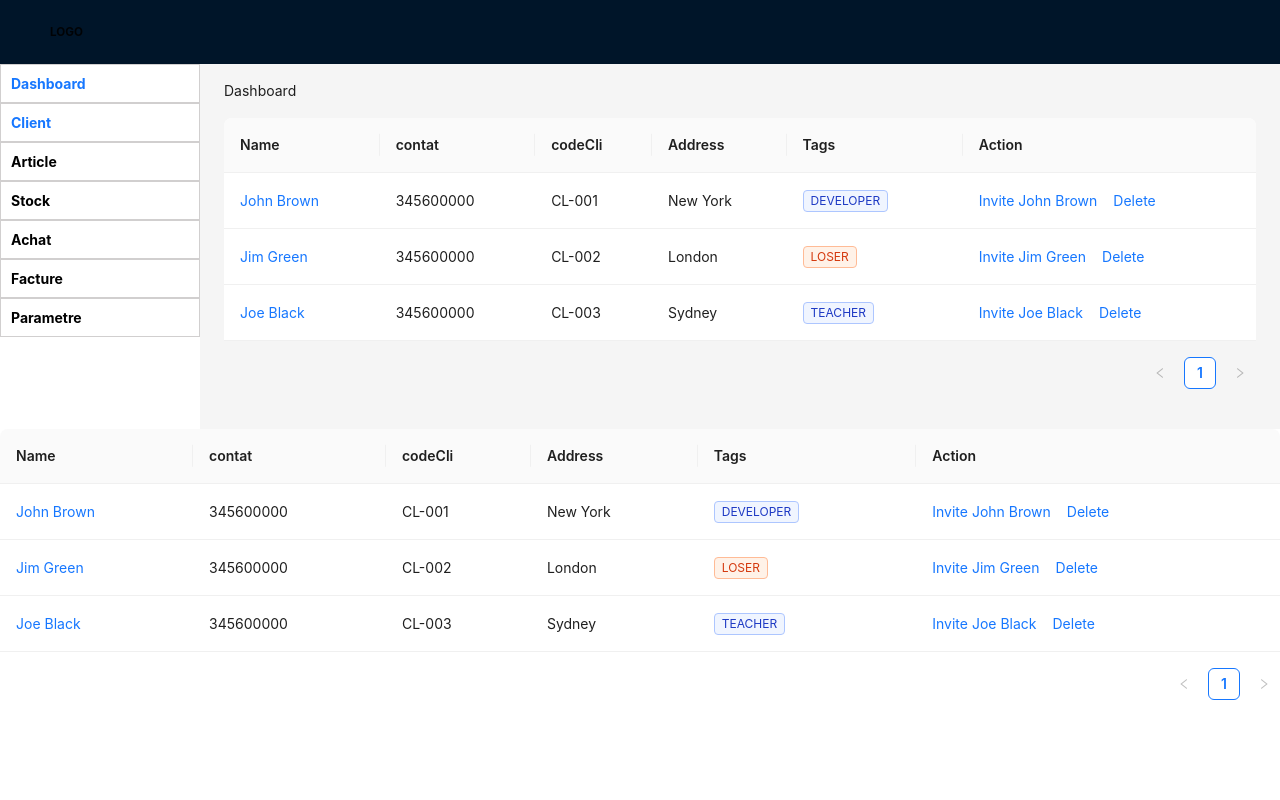
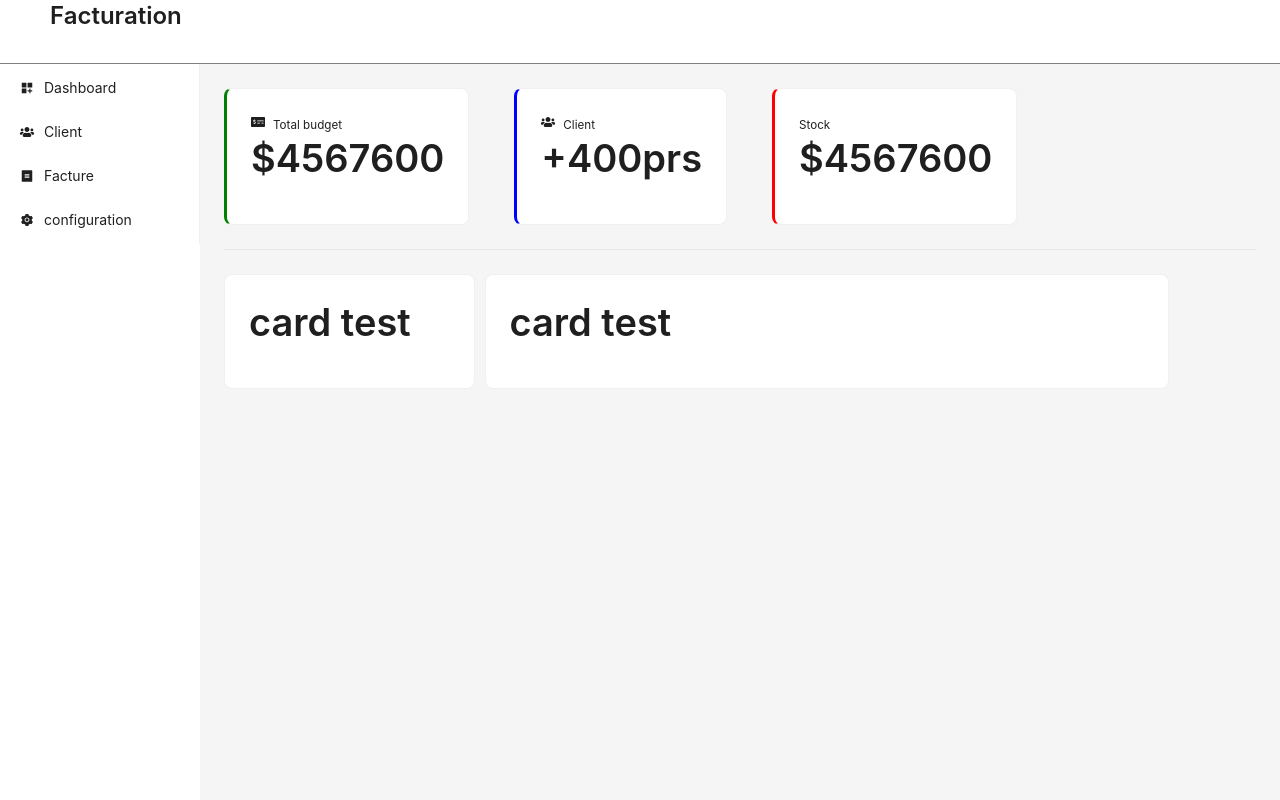
Before and after one commit to yvesludmila/ProjetFacturation, a React (Create React App) app: page /Client in a window 1280 px wide. Shown: the top 800 px of the page. Built offline with nearby package versions, Linux system fonts and the light colour scheme.

Commit message:
creat dashboard/modified layout

```diff
--- a/src/Components/Dashboard/Dashboard.tsx
+++ b/src/Components/Dashboard/Dashboard.tsx
@@ -1,11 +1,53 @@
+import { Card, Col, Divider, Row, Space, Typography } from "antd";
 import React from "react";
-import "./Dasboard.scss";
+import { FaMoneyCheckAlt } from "react-icons/fa";
+import { FaUsers } from "react-icons/fa";
+import Client from "../ClientList/Client";
+
+// import "./Dasboard.scss";
 
 const Dashboard = () => {
   return (
-    <div>
-      <div className="dasboard-container"></div>
-    </div>
+    <>
+      <Space direction="horizontal" style={{ gap: "45px" }}>
+        <Card style={{ borderLeft: "3px solid green" }}>
+          <Space direction="horizontal">
+            <FaMoneyCheckAlt />
+            <small>Total budget</small>
+          </Space>
+          <Typography.Title>$4567600</Typography.Title>
+        </Card>
+        <Card style={{ borderLeft: "3px solid blue" }}>
+          <Space direction="horizontal">
+            <FaUsers />
+            <small>Client</small>
+          </Space>
+          <Typography.Title>+400prs</Typography.Title>
+        </Card>
+        <Card style={{ borderLeft: "3px solid red" }}>
+          <Space direction="horizontal">
+            <small>Stock</small>
+          </Space>
+          <Typography.Title>$4567600</Typography.Title>
+        </Card>
+      </Space>
+      <Divider />
+
+      <Row gutter={10}>
+        <Col span={6}>
+          <Card>
+            <Typography.Title>card test</Typography.Title>
+          </Card>
+        </Col>
+        <Col span={16}>
+          <Card>
+            <Typography.Title>card test</Typography.Title>
+          </Card>
+        </Col>
+      </Row>
+
+      {/* <Client /> */}
+    </>
   );
 };
 
--- a/src/Components/Layout/Layout.tsx
+++ b/src/Components/Layout/Layout.tsx
@@ -1,83 +1,31 @@
-import React from "react";
-import { Breadcrumb, Layout, Menu, theme } from "antd";
-import type { MenuProps } from "antd";
-import {
-  LaptopOutlined,
-  NotificationOutlined,
-  UserOutlined,
-} from "@ant-design/icons";
-// import Dashboard from "../Dashboard/Dashboard";
+import { Card, Layout, Menu } from "antd";
+import Sider from "antd/es/layout/Sider";
+import { Content, Header } from "antd/es/layout/layout";
+import { Typography, Breadcrumb } from "antd";
+import "../Style/Dashboard.scss";
 import SiderMenu from "../SiderMenu/SiderMenu";
-import Client from "../ClientList/Client";
-
-const { Header, Content, Sider } = Layout;
-const items1: MenuProps["items"] = ["1", "2"].map((key) => ({
-  key,
-  label: `logo ${key}`,
-}));
-const items2: MenuProps["items"] = [
-  UserOutlined,
-  LaptopOutlined,
-  NotificationOutlined,
-].map((icon, index) => {
-  const key = String(index + 1);
-  return {
-    key: `sub${key}`,
-    icon: React.createElement(icon),
-    label: `subnav ${key}`,
-
-    children: new Array(4).fill(null).map((_, j) => {
-      const subKey = index * 4 + j + 1;
-      return {
-        key: subKey,
-        label: `option${subKey}`,
-      };
-    }),
-  };
-});
-
-const App: React.FC = () => {
-  const {
-    token: { colorBgContainer },
-  } = theme.useToken();
-  return (
-    <Layout>
-      <Header className="header">
-        <div className="logo" />
-        {/* <Menu
-          theme="dark"
-          mode="horizontal"
-          defaultSelectedKeys={["2"]}
-          items={items1}
-        /> */}
-        <h5>LOGO</h5>
+import Dashboard from "../Dashboard/Dashboard";
+const { Title } = Typography;
+const App: React.FC = () => (
+  <Layout className="container">
+    <Header
+      className="header"
+      style={{ backgroundColor: "white", borderBottom: "1px solid grey" }}
+    >
+      <Title level={3}>Facturation</Title>
     </Header>
     <Layout>
-        <Sider width={200} style={{ background: colorBgContainer }}>
-          {/* <Menu
-            mode="inline"
-            defaultSelectedKeys={["1"]}
-            defaultOpenKeys={["sub1"]}
-            style={{ height: "100%", borderRight: 0 }}
-            items={items2}
-
-          /> */}
+      <Sider theme="light">
         <SiderMenu />
       </Sider>
-        <Layout style={{ padding: "0 24px 24px" }}>
-          <Breadcrumb style={{ margin: "16px 0" }}>
+      {/* <Breadcrumb>
         <Breadcrumb.Item>Dashboard</Breadcrumb.Item>
-          </Breadcrumb>
-          <Content>
-            {/* affichena eto ny contenu client na dashboard rhf clickena leizy
-            / nataoko par defaut ftsn io client ambany io ---- mapiasa props manao azy ---
-            -- ANTd by revy miainga eto a
-            -- io ny tache-nlah io tsotra kely io aloh*/}
-            <Client />
+      </Breadcrumb> */}
+      <Content className="content">
+        {/* affichage par defaut */}
+        <Dashboard />
       </Content>
     </Layout>
   </Layout>
-    </Layout>
 );
-};
 export default App;
--- a/src/Components/SiderMenu/SiderMenu.scss
+++ /dev/null
@@ -1,11 +0,0 @@
-.sider {
-    margin: auto;
-    .content-sider {
-        display: block;
-        h4 {
-            width: 100%;
-            padding: 10px;
-            border: 1px solid rgb(209, 207, 207);
-        }
-    }
-}
--- a/src/Components/SiderMenu/SiderMenu.tsx
+++ b/src/Components/SiderMenu/SiderMenu.tsx
@@ -1,24 +1,62 @@
+// import React from "react";
+// import "./SiderMenu.scss";
+// import { Link } from "react-router-dom";
+
+// const SiderMenu = () => {
+//   return (
+//     <div className="sider">
+//       <div className="content-sider">
+//         <Link to="/Dashboard">
+//           <h4>Dashboard</h4>
+//         </Link>
+//         <Link to="/Client">
+//           {" "}
+//           <h4>Client</h4>
+//         </Link>
+//         <h4>Article</h4>
+//         <h4>Stock</h4>
+//         <h4>Achat</h4>
+//         <h4>Facture</h4>
+//         <h4>Parametre</h4>
+//       </div>
+//     </div>
+//   );
+// };
+
+// export default SiderMenu;
+import { Menu } from "antd";
 import React from "react";
-import "./SiderMenu.scss";
-import { Link } from "react-router-dom";
-
+import { MdDashboardCustomize } from "react-icons/md";
+import { FaUsers } from "react-icons/fa";
+import { RiBillFill } from "react-icons/ri";
+import { AiFillSetting } from "react-icons/ai";
 const SiderMenu = () => {
   return (
-    <div className="sider">
-      <div className="content-sider">
-        <Link to="/Dashboard">
-          <h4>Dashboard</h4>
-        </Link>
-        <Link to="/Client">
-          {" "}
-          <h4>Client</h4>
-        </Link>
-        <h4>Article</h4>
-        <h4>Stock</h4>
-        <h4>Achat</h4>
-        <h4>Facture</h4>
-        <h4>Parametre</h4>
-      </div>
+    <div>
+      <Menu
+        items={[
+          {
+            key: "1",
+            icon: <MdDashboardCustomize />,
+            label: "Dashboard",
+          },
+          {
+            key: "2",
+            icon: <FaUsers />,
+            label: "Client",
+          },
+          {
+            key: "3",
+            icon: <RiBillFill />,
+            label: "Facture",
+          },
+          {
+            key: "3",
+            icon: <AiFillSetting />,
+            label: "configuration",
+          },
+        ]}
+      />
     </div>
   );
 };
--- /dev/null
+++ b/src/Components/Style/Dashboard.scss
@@ -0,0 +1,12 @@
+.container {
+    height: 100vh;
+    width: 100vw;
+}
+
+.Header {
+    width: 100%;
+}
+
+.content {
+    padding: 24px;
+}
--- a/src/index.tsx
+++ b/src/index.tsx
@@ -2,12 +2,21 @@ import React from "react";
 import ReactDOM from "react-dom/client";
 import "./index.css";
 import App from "./App";
+import { ConfigProvider } from "antd";
 
 const root = ReactDOM.createRoot(
   document.getElementById("root") as HTMLElement
 );
 root.render(
   <React.StrictMode>
-    <App />
+    <ConfigProvider
+      theme={{
+        token: {
+          colorPrimary: "dark",
+        },
+      }}
+    >
+      <App />
+    </ConfigProvider>
   </React.StrictMode>
 );
```
Also changed, not shown: src/Components/Content/Content.tsx (line endings or trailing spaces). Lines whose indentation alone changed are shown as unchanged.
